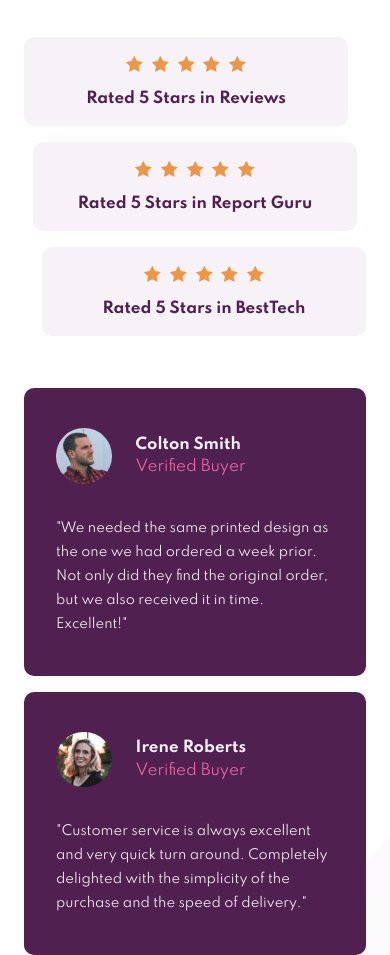
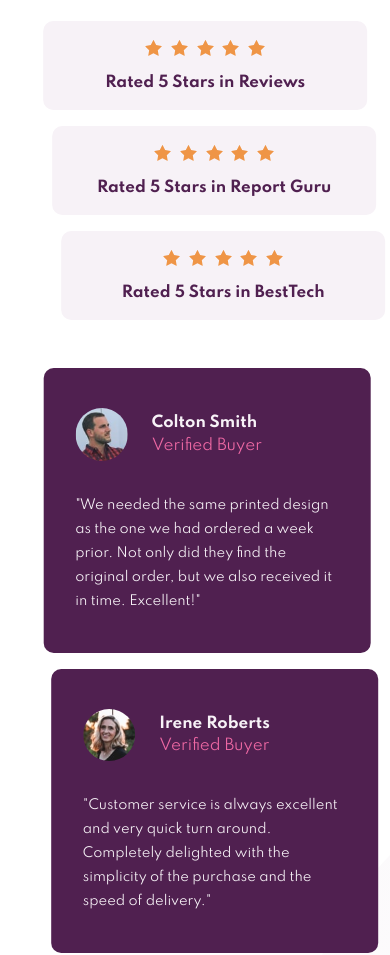
Before and after one commit to dpress13/frontend-mentor-social-proof-section, a website: page index.html in a window 390 px wide. Shown: the part 322-1277 px from the top of the page. Drawn offline with nearby package versions, Linux system fonts and the light colour scheme; files that its build step writes are made by us from their sources; files whose address does not match are found by name.

Commit message:
star review and testimonials cascading

```diff
--- a/assets/css/src/_modules.scss
+++ b/assets/css/src/_modules.scss
@@ -57,15 +57,19 @@ h4 {
   margin: 0;
 }
 
-.copy-intro {
+.intro-copy-star-review-container {
+  margin-bottom: 2.5rem;
+}
+
+.intro-copy-container {
   text-align: center;
   padding: 0;
 }
 /* Star Review */
 .star-review-container {
-  margin-bottom: 1.75rem;
   padding: 0;
   // position: relative;
+  // max-width: 100%;
   // left: 50%;
   // transform: translateX(-50%);
 }
@@ -83,6 +87,14 @@ h4 {
   max-width: 324px;
 }
 
+.star-review-1 {
+  margin-top: 0;
+}
+
+.star-review-3 {
+  margin-bottom: 0;
+}
+
 .stars-row {
   margin-bottom: 0.75rem;
 }
@@ -96,7 +108,18 @@ h4 {
 
 
 /* Testimonials */
-.testimonial-section {}
+.testimonial-container {
+  justify-content: center;
+}
+
+.testimonial-wrapper {
+  background-color: $dark-purple;
+  border-radius: 10px;
+  color: $light-gray;
+  margin: 0.5rem 0;
+  padding: 2.5rem 2rem;
+  max-width: 327px;
+}
 
 .testimonial-image {
   border-radius: 50%;
@@ -118,14 +141,6 @@ h4 {
   padding-top: 2rem;
 }
 
-.testimonial-wrapper {
-  background-color: $dark-purple;
-  border-radius: 10px;
-  color: $light-gray;
-  margin: 0.5rem 0;
-  padding: 2.5rem 2rem;
-}
-
 
 // Mobile
 
@@ -138,17 +153,9 @@ h4 {
 //   }
 // }
 
-@media (min-width: 375px) and (max-width: 575px) {
-.star-review-container {
-  position: relative;
-  max-width: 100%;
-}
-
+@media (min-width: 376px) and (max-width: 767px) {
   .star-review-1 {
     position: static;
-    // left: 33%;
-    // transform: translateX(-33%);
-
   }
 
   .star-review-2 {
@@ -164,6 +171,47 @@ h4 {
   }
 }
 
+@media (min-width: 376px) and (max-width: 767px) {
+
+  body {
+    max-width: 500px;
+    position: relative;
+    left: 40%;
+    transform: translateX(-40%);
+  }
+
+  .testimonial-1 {
+    position: relative;
+    right: 50%;
+    transform: translateX(50%);
+  }
+
+  .testimonial-2 {
+    position: static;
+  }
+
+  .testimonial-3 {
+    position: relative;
+    left: 50%;
+    transform: translateX(-50%);
+  }
+}
+
+
+
+@media (min-width: 768px) {
+
+  .intro-copy-container {
+    margin-top: 1.5rem;
+    padding: 1rem;
+    text-align: left;
+  }
+}
+// @media (min-width: 703px) {
+//   .testimonial-wrapper {
+//     margin: .5rem;
+//   }
+// }
 // Finetuning - Landscape
 // @media (min-width: 576px) {
 //   .star-review-container {
@@ -172,7 +220,7 @@ h4 {
 //     padding: 0;
 //   }
 //
-//   .copy-intro {
+//   .intro-copy-container{
 //     // margin-top: 3.25rem;
 //   }
 // }
@@ -180,15 +228,7 @@ h4 {
 //Tablet
 
 // Finetuning Portrait
-@media (min-width: 768px) and (max-width: 960px) {
-//   // .star-review-container {
-//   //   max-width: 372px;
-//   // }
 
-  .copy-intro {
-    margin-top: 3.75rem;
-  }
-}
 @media (min-width: 768px) {
   body {
     background-image: url("../../images/bg-pattern-top-desktop.svg"), url("../../images/bg-pattern-bottom-desktop.svg");
--- a/index.html
+++ b/index.html
@@ -18,13 +18,13 @@
 </head>
 
 <body>
-  <div class="row">
-    <div class="copy-intro col-sm">
+  <div class="intro-copy-star-review-container row">
+    <div class="intro-copy-container col-md">
       <h1>10,000+ of our users love our products.</h1>
       <h2>We only provide great products combined with excellent customer service. See what our satisfied customers are saying about our services.</h2>
     </div>
-    <div class="star-review-container col-sm">
-      <div class="star-review-wrapper star-review-1 col-sm">
+    <div class="star-review-container col-md">
+      <div class="star-review-wrapper star-review-1">
         <div class="stars-row">
           <img class="review-star" src="images/icon-star.svg" alt="star">
           <img class="review-star" src="images/icon-star.svg" alt="star">
@@ -34,7 +34,7 @@
         </div>
         <span class="star-review-text">Rated 5 Stars in Reviews</span>
       </div>
-      <div class="star-review-wrapper star-review-2 col-sm">
+      <div class="star-review-wrapper star-review-2">
         <div class="stars-row">
           <img class="review-star" src="images/icon-star.svg" alt="star">
           <img class="review-star" src="images/icon-star.svg" alt="star">
@@ -44,7 +44,7 @@
         </div>
         <span class="star-review-text">Rated 5 Stars in Report Guru</span>
       </div>
-      <div class="star-review-wrapper star-review-3 col-sm">
+      <div class="star-review-wrapper star-review-3">
         <div class="stars-row">
           <img class="review-star" src="images/icon-star.svg" alt="star">
           <img class="review-star" src="images/icon-star.svg" alt="star">
@@ -56,8 +56,8 @@
       </div>
     </div>
   </div>
-  <div class="testimonial-section justify-content-center row">
-    <div class="testimonial-wrapper col-xs col-sm-8 col-md-5 col-lg">
+  <div class="testimonial-container row">
+    <div class="testimonial-wrapper col-xs col-md-6 col-lg testimonial-1">
       <div class="testimonal-person-info">
         <img class="testimonial-image" src="images/image-colton.jpg" alt="Colton's Picture">
         <div>
@@ -67,7 +67,7 @@
       </div>
       <div class="testimonial-text">"We needed the same printed design as the one we had ordered a week prior. Not only did they find the original order, but we also received it in time. Excellent!"</div>
     </div>
-    <div class="testimonial-wrapper col-xs col-sm-8 col-md-5 col-lg">
+    <div class="testimonial-wrapper col-xs col-md-6 col-lg testimonial-2">
       <div class="testimonal-person-info">
         <img class="testimonial-image" src="images/image-irene.jpg" alt="Irene's Picture">
         <div>
@@ -77,7 +77,7 @@
       </div>
       <div class="testimonial-text">"Customer service is always excellent and very quick turn around. Completely delighted with the simplicity of the purchase and the speed of delivery."</div>
     </div>
-    <div class="testimonial-wrapper col-xs col-sm-8 col-md-5 col-lg">
+    <div class="testimonial-wrapper col-xs col-md-6 col-lg testimonial-3">
       <div class="testimonal-person-info">
         <img class="testimonial-image" src="images/image-anne.jpg" alt="Anne's Picture">
         <div>
```
Also changed, not shown: assets/css/src/_variables.scss (+9 -0 lines), assets/css/site/style.css.
